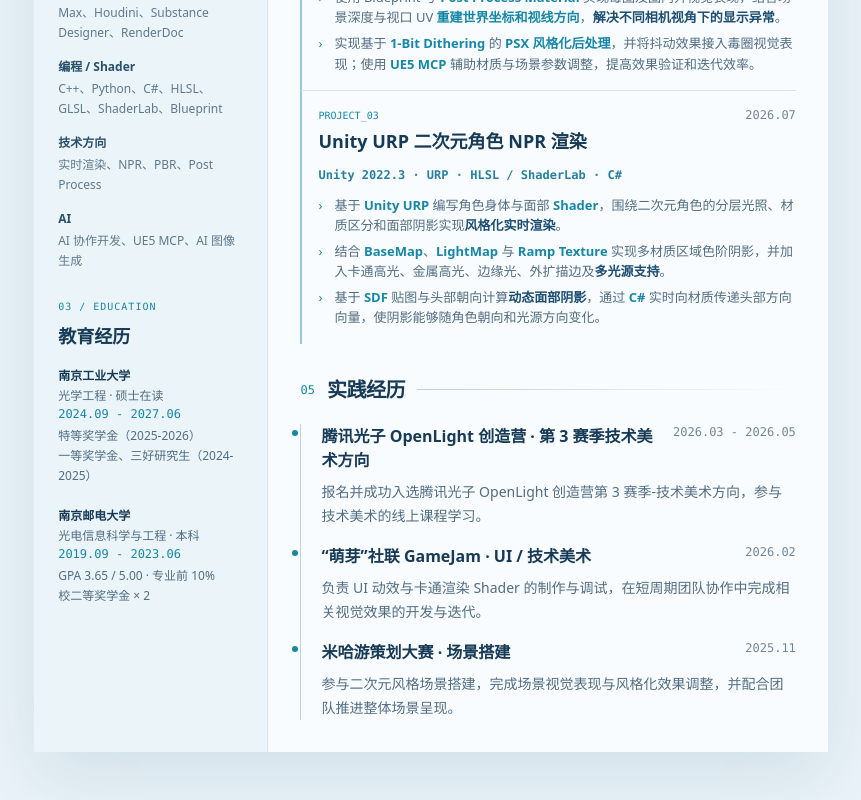
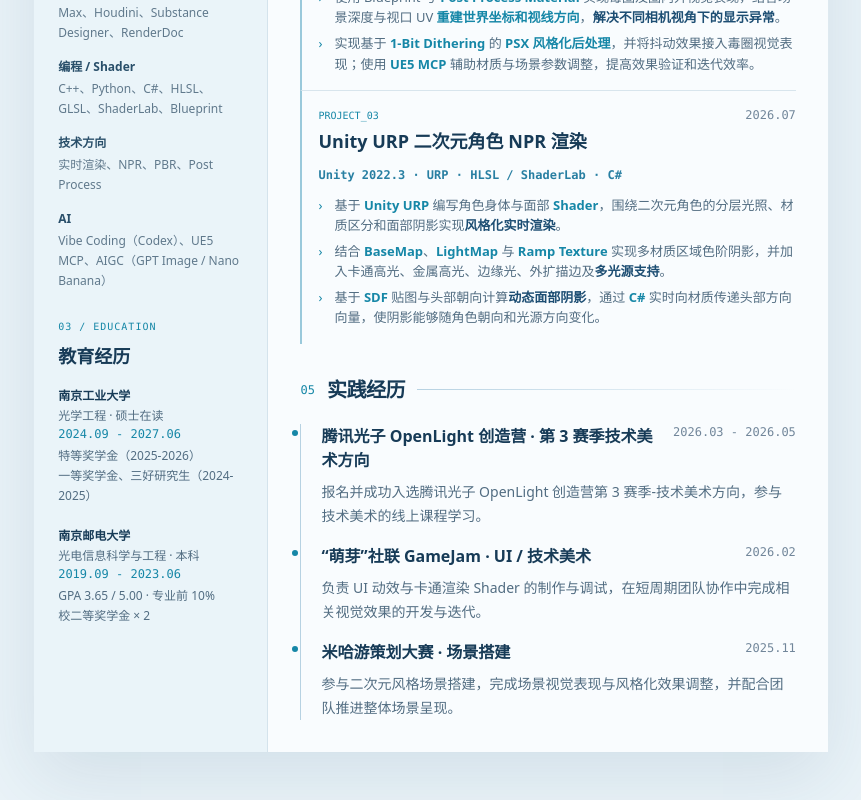
Before and after one commit to MaiXiang0929/MaiX-portfolio, a Next.js app: page /resume in a window 1280 px wide. Shown: the part 787-1587 px from the top of the page, without its empty margins (209-1070 px from the left). Built offline with nearby package versions, Linux system fonts and the light colour scheme.

Commit message:
Update page.tsx

```diff
--- a/src/app/resume/page.tsx
+++ b/src/app/resume/page.tsx
@@ -97,9 +97,9 @@
   {
     title: "AI",
     items: [
-      "AI 协作开发",
+      "Vibe Coding（Codex）",
       "UE5 MCP",
-      "AI 图像生成",
+      "AIGC（GPT Image / Nano Banana）",
     ],
   },
 ];
```
